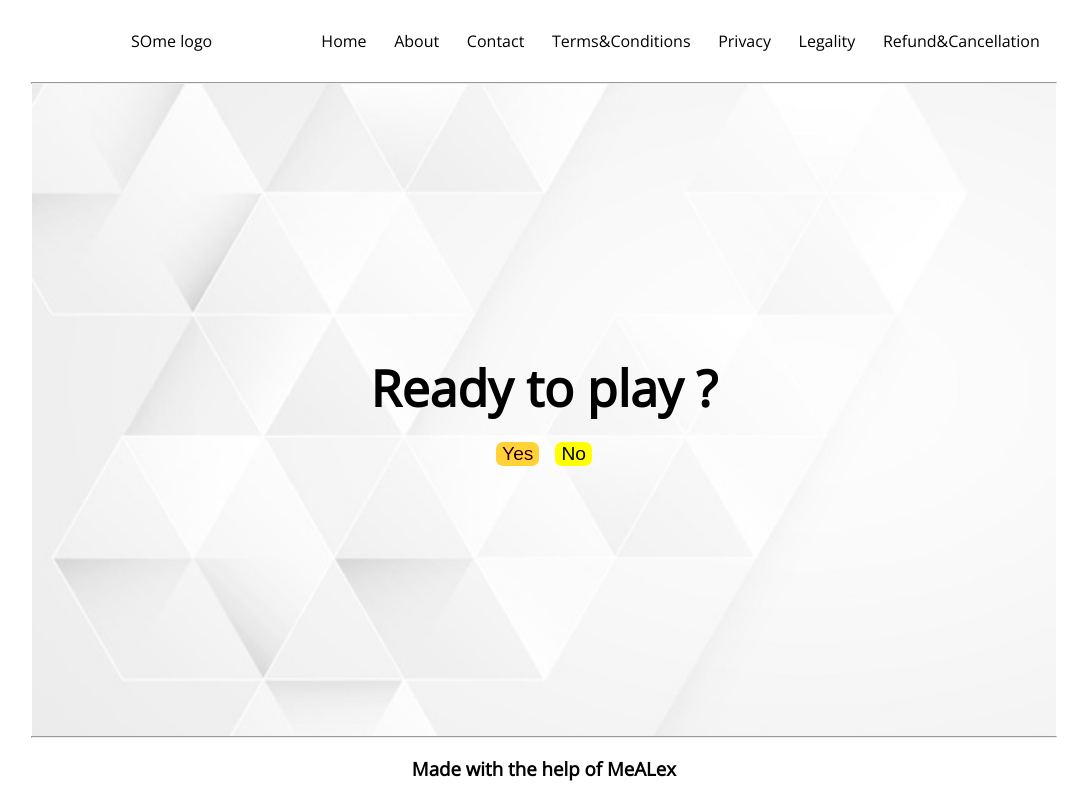
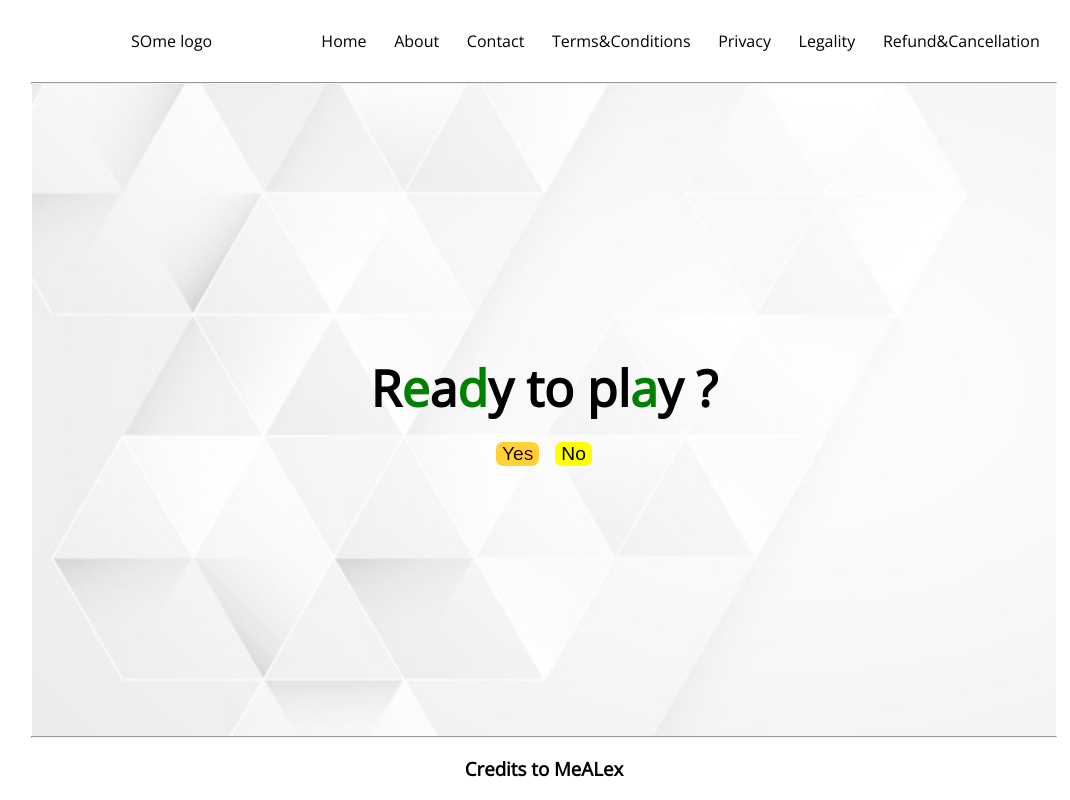
Before and after one commit to Me-Alex/22-09-2021, a plain HTML site: page index.html in a window 1280 px wide. Shown: the whole page, without its empty margins (96-1166 px from the left). Drawn offline with nearby package versions, Linux system fonts and the light colour scheme.

Commit message:
3rd commit -take that again future me --- message me to complain that you won't understant ****

```diff
--- a/css/css.css
+++ b/css/css.css
@@ -97,6 +97,9 @@ hr {
     flex-direction: column;
     justify-content: center;
     align-items: center;
+}
+.text span{
+    color:green;
 }
 /* .text h1{
     animation-name:rotate-color;
--- a/index.html
+++ b/index.html
@@ -41,7 +41,7 @@
 
         <div class="presentation-text">
             <div class="text">
-                <h1>Ready to play ?</h1>
+                <h1>R<span>e</span>a<span>d</span>y to pl<span>a</span>y ?</h1>
                 <div class="answer">
                     <button class="Yes">Yes</button>
                     <button class="No">No</button>
@@ -74,7 +74,7 @@
             </div>
         </div>
         <hr>
-        <h3>Made with the help of MeALex</h3>
+        <h3>Credits to <a href="https://mealex.me">MeALex</a></h3>
     </div>
 </body>
 <script src="js/js.js"></script>
```
